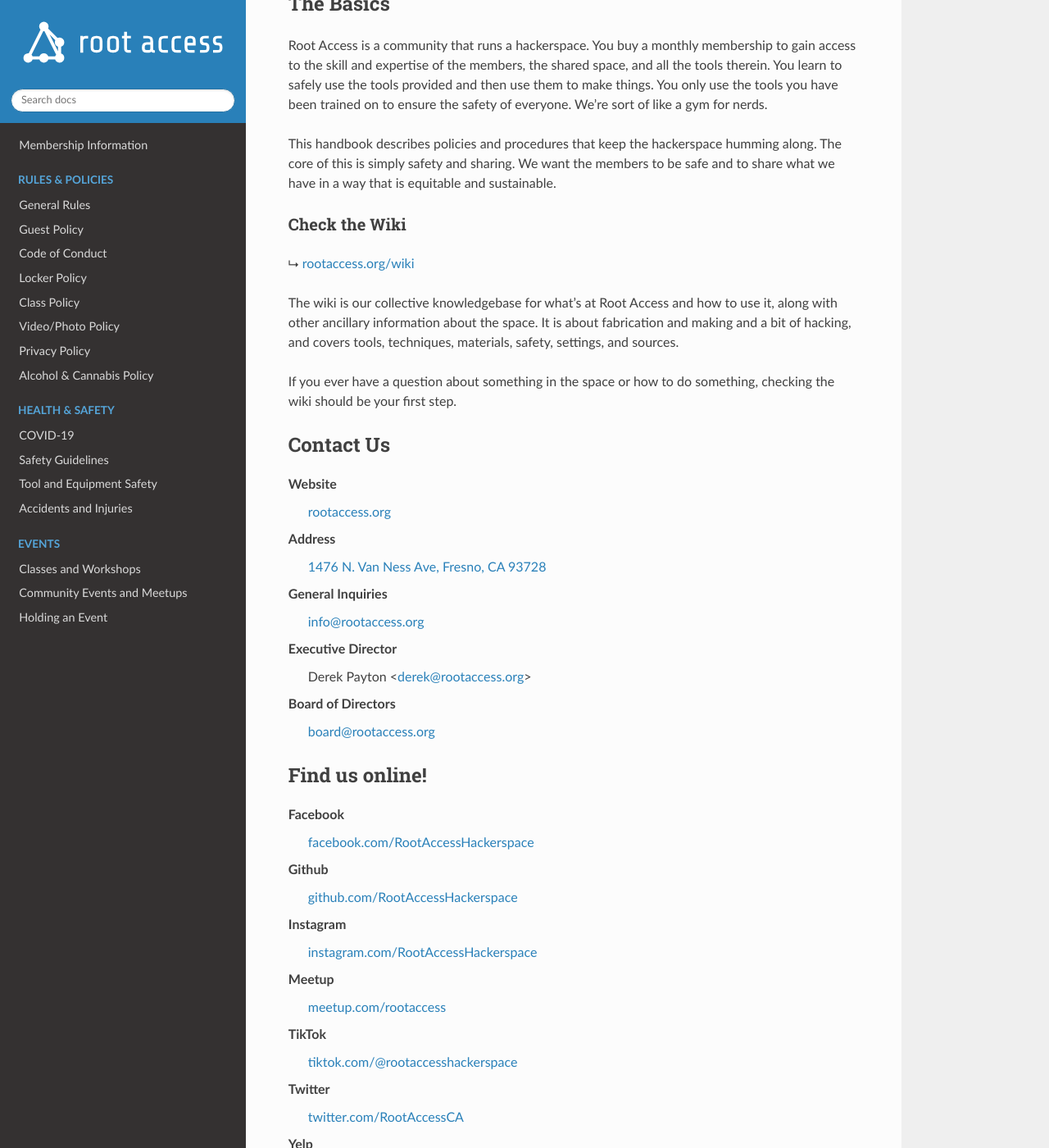
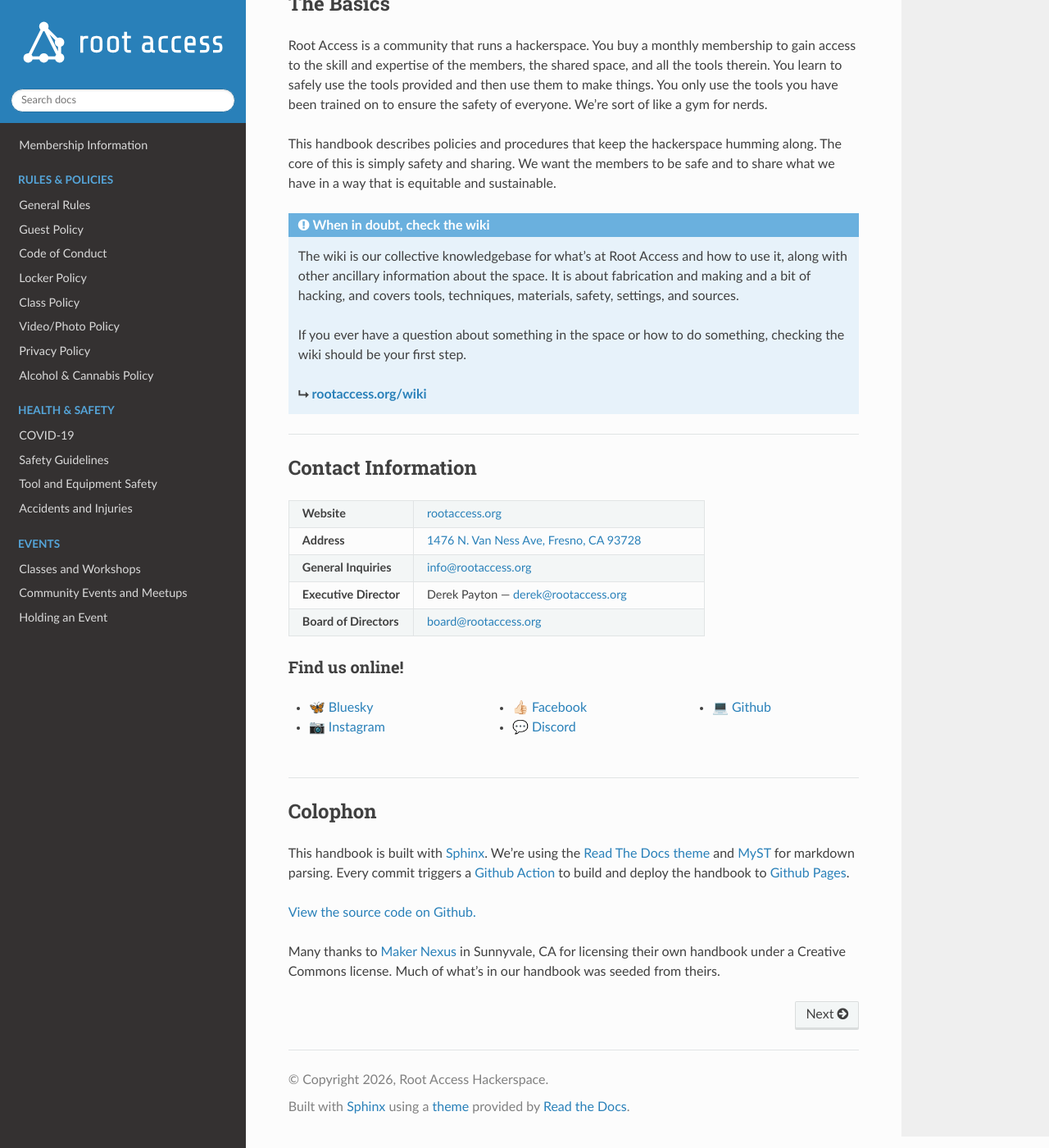
Before and after one commit to RootAccessHackerspace/handbook, a Sphinx documentation site: the page built from source/index.md, in a window 1280 px wide and 1400 px high, scrolled down 822 px. Shown: the whole window at 82% size. Built offline with Sphinx 7.4.7 and the Read the Docs theme 3.1.0, drawn with Linux system fonts in a browser that asks for light colours; some of the changed text lies outside the part shown.

Commit message:
Cleanup of the index page.

````diff
--- a/source/index.md
+++ b/source/index.md
@@ -29,59 +29,51 @@
 
 This handbook describes policies and procedures that keep the hackerspace humming along. The core of this is simply safety and sharing. We want the members to be safe and to share what we have in a way that is equitable and sustainable.
 
-### Check the Wiki
-
-⮡ [rootaccess.org/wiki](https://rootaccess.org/wiki/)
+```{admonition} When in doubt, check the wiki
+:class: note
 
 The wiki is our collective knowledgebase for what's at Root Access and how to use it, along with other ancillary information about the space. It is about fabrication and making and a bit of hacking, and covers tools, techniques, materials, safety, settings, and sources.
 
 If you ever have a question about something in the space or how to do something, checking the wiki should be your first step.
 
-## Contact Us
-
-Website
-   : rootaccess.org
-
-Address
-   : [1476 N. Van Ness Ave, Fresno, CA 93728](https://goo.gl/maps/97driG8z3G22)
-
-General Inquiries
-   : info@rootaccess.org
-
-Executive Director
-   : Derek Payton &lt;[derek@rootaccess.org](mailto:derek@rootaccess.org)&gt;
-
-Board of Directors
-   : board@rootaccess.org
-
-Find us online!
----------------
-
-Facebook
-   : facebook.com/RootAccessHackerspace
-
-Github
-   : github.com/RootAccessHackerspace
-
-Instagram
-   : instagram.com/RootAccessHackerspace
-
-Meetup
-   : meetup.com/rootaccess
-
-TikTok
-   : tiktok.com/@rootaccesshackerspace
-
-Twitter
-   : twitter.com/RootAccessCA
-
-Yelp
-   : yelp.com/biz/root-access-hackerspace-fresno
+**⮡ [rootaccess.org/wiki](https://rootaccess.org/wiki/)**
+```
 
 ---
 
-Colophon
---------
+## Contact Information
+
+```{list-table}
+:widths: 30 70
+:header-rows: 0
+
+* - **Website**
+  - rootaccess.org
+* - **Address**
+  - [1476 N. Van Ness Ave, Fresno, CA 93728](https://goo.gl/maps/97driG8z3G22)
+* - **General Inquiries**
+  - info@rootaccess.org
+* - **Executive Director**
+  - Derek Payton — derek@rootaccess.org
+* - **Board of Directors**
+  - board@rootaccess.org
+```
+
+### Find us online!
+
+```{hlist}
+:columns: 3
+
+- [🦋 Bluesky](https://bsky.app/profile/rootaccess.org)
+- [📷 Instagram](https://instagram.com/RootAccessHackerspace)
+- [👍🏻 Facebook](https://facebook.com/RootAccessHackerspace)
+- [💬 Discord](https://rootaccess.org/discord)
+- [💻 Github](https://github.com/RootAccessHackerspace)
+```
+
+---
+
+## Colophon
 
 This handbook is built with [Sphinx](https://www.sphinx-doc.org). We're using the [Read The Docs theme](https://sphinx-rtd-theme.readthedocs.io/en/stable/) and [MyST](https://myst-parser.readthedocs.io/en/latest/) for markdown parsing. Every commit triggers a [Github Action](https://github.com/features/actions) to build and deploy the handbook to [Github Pages](https://pages.github.com/).
 
````
